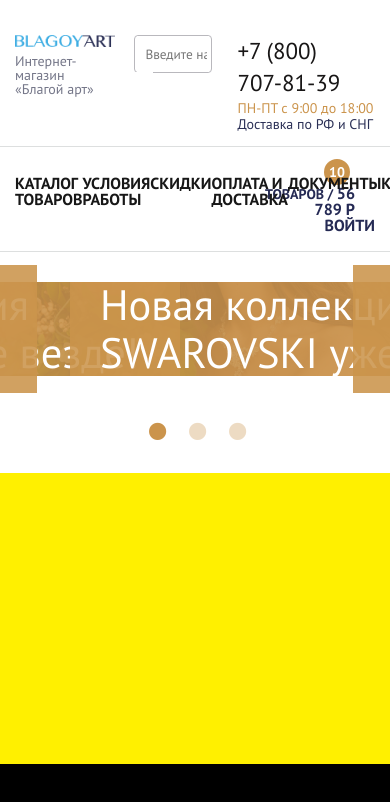
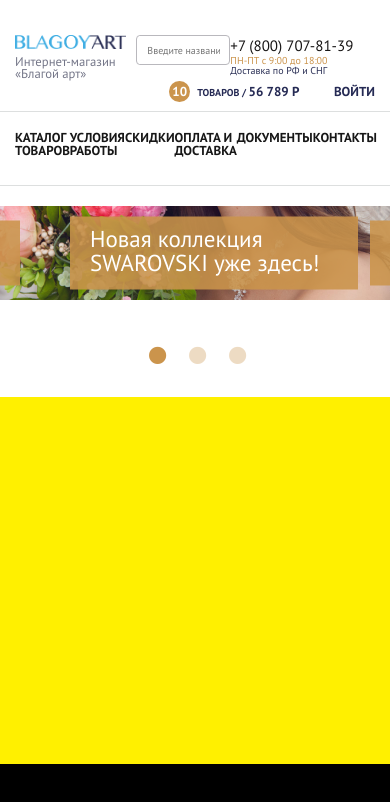
Before and after one commit to Valeriy73/blagoyart, a website: page source/template/index.html in a window 390 px wide. Drawn offline with nearby package versions, Linux system fonts and the light colour scheme; files that its build step writes are made by us from their sources; files whose address does not match are found by name; a web font is replaced by a local one.

```diff
--- a/source/scss/layout/_header.scss
+++ b/source/scss/layout/_header.scss
@@ -158,5 +158,96 @@
 }
 
 @media screen and (max-width: 767px) {
+	.header-top {
+		margin-bottom: 30px;
+	}
+	.logo {
+		flex-basis: 180px;
+		&__tagline {
+			font-size: 12.7px;
+		}
+	}
+	.search {
+		height: 30px;
+		margin-left: 0;
+		margin-right: 0;
+		&__input {
+		    width: 90%;
+		    height: 28px;
+		    font-size: 10px;
+		}
+		&__submit {
+			transform: scale(0.8, 0.8);
+		}
+	}
+	.header__phone {
+		font-size: 15px;
 
+	}
+	.worktime {
+		font-size: 10px;
+
+		&__time {
+			font-size: 10px;
+			line-height: 1;
+		}
+	}
+
+	.basket {
+		display: inline-block;
+		margin-right: 5px;
+		font-size: 10px;
+
+		&:before {
+			content: "";
+			display: inline-block;
+			vertical-align: middle;
+			margin-right: 5px;
+			@include sprite($basket);
+			transform: scale(0.8, 0.8);
+		}
+
+		&__number {
+			background-color: #cb944c;
+			border-radius: 50%;
+			padding: 2px 3px;
+			color: #fff;
+			margin-right: 5px;
+			font-size: 13px;
+
+		}
+
+		&__prise {
+			font-size: 13px;
+		}
+	}
+
+	.enter {
+		display: inline-block;
+		vertical-align: middle;
+		&:before {
+			content: "";
+			display: inline-block;
+			vertical-align: middle;
+			margin-right: 3px;
+			@include sprite($enter);
+			transform: scale(0.8, 0.8);
+		}
+		&__link {
+			text-transform: uppercase;
+			font-size: 13px;
+			font-family: $custom-font-family;
+			color: #252a54;
+		}
+	}
+
+	.header-bottom {
+		flex-direction: column;
+		margin-bottom: 20px;
+		&__basket {
+			width: 100%;
+			order: 0;
+			margin-top: -45px;
+		}
+	}
 }
--- a/source/scss/layout/_nav.scss
+++ b/source/scss/layout/_nav.scss
@@ -137,3 +137,14 @@
 	}
 
 }
+
+@media screen and (max-width: 767px) {
+	.nav-top {
+		width: 100%;
+		order: 1;
+		margin-top: 26px;
+		&__item {
+			font-size: 13px;
+		}
+	}
+}
--- a/source/scss/layout/_slider.scss
+++ b/source/scss/layout/_slider.scss
@@ -59,11 +59,40 @@
 			background-color: rgba(255, 255, 255, 0.88);
 		}
 	}
-	/* &-dots {
-		display: flex;
-		justify-content: center;
-		list-style: none;
-		margin-top: 45px;
-		margin-bottom: 30px;
-	} */
 }
+
+@media screen and (max-width: 767px) {
+	.slider {
+		margin: 0 auto 97px;
+		&__caption {
+			position: absolute;
+			top: 50%;
+			transform:translate(0, -50%);
+			margin-left: 70px;
+			background-color: rgba($slider-caption-bg, 0.88);
+			color: #fff;
+			font-size: 23px;
+			line-height: 24px;
+			width: 288px;
+			padding: 10px 20px 15px;
+			text-align: left;
+		}
+		&__picture {
+			width: 100%;
+		}
+	}
+	.slick {
+		&-arrow,
+		&-arrow:focus {
+			width: 20px;
+			height: 65px;
+			background-color: rgba($slider-caption-bg, 0.88);
+			border: none;
+			position: absolute;
+			top: 50%;
+			transform:translate(0, -50%);
+			z-index: 99;
+			background-repeat: no-repeat;
+		}
+	}
+}
```
